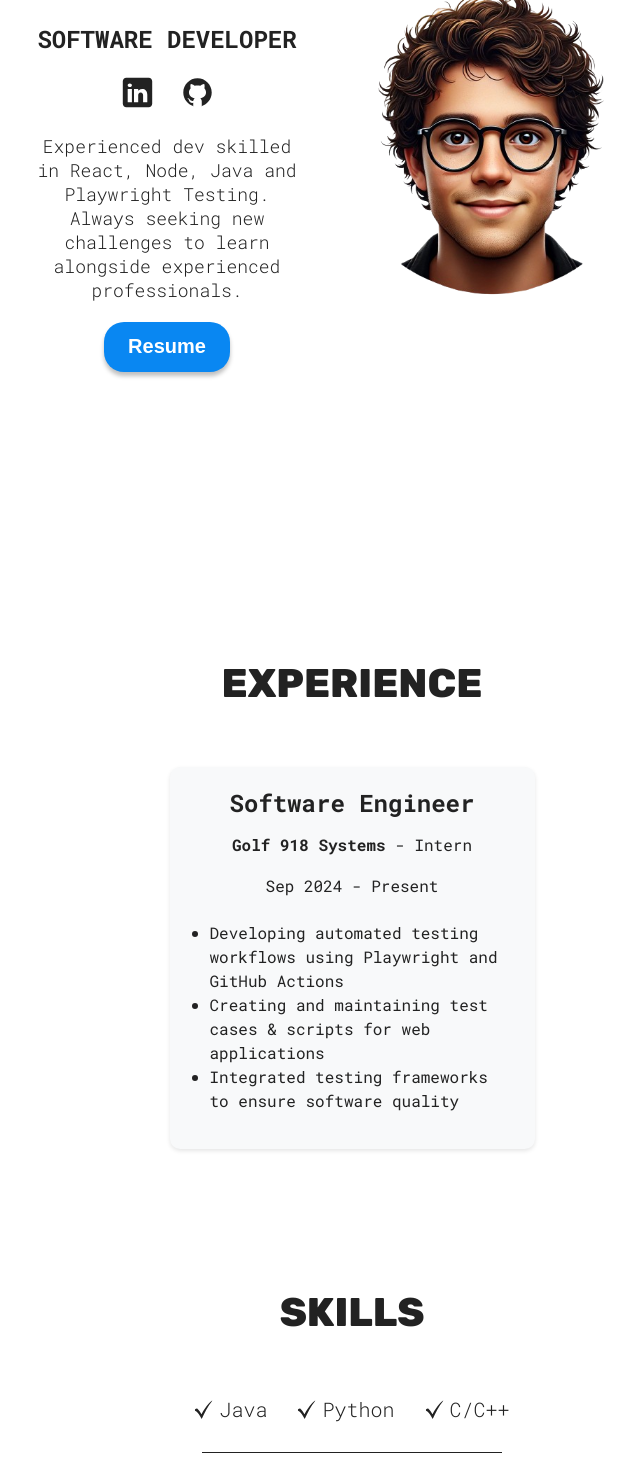
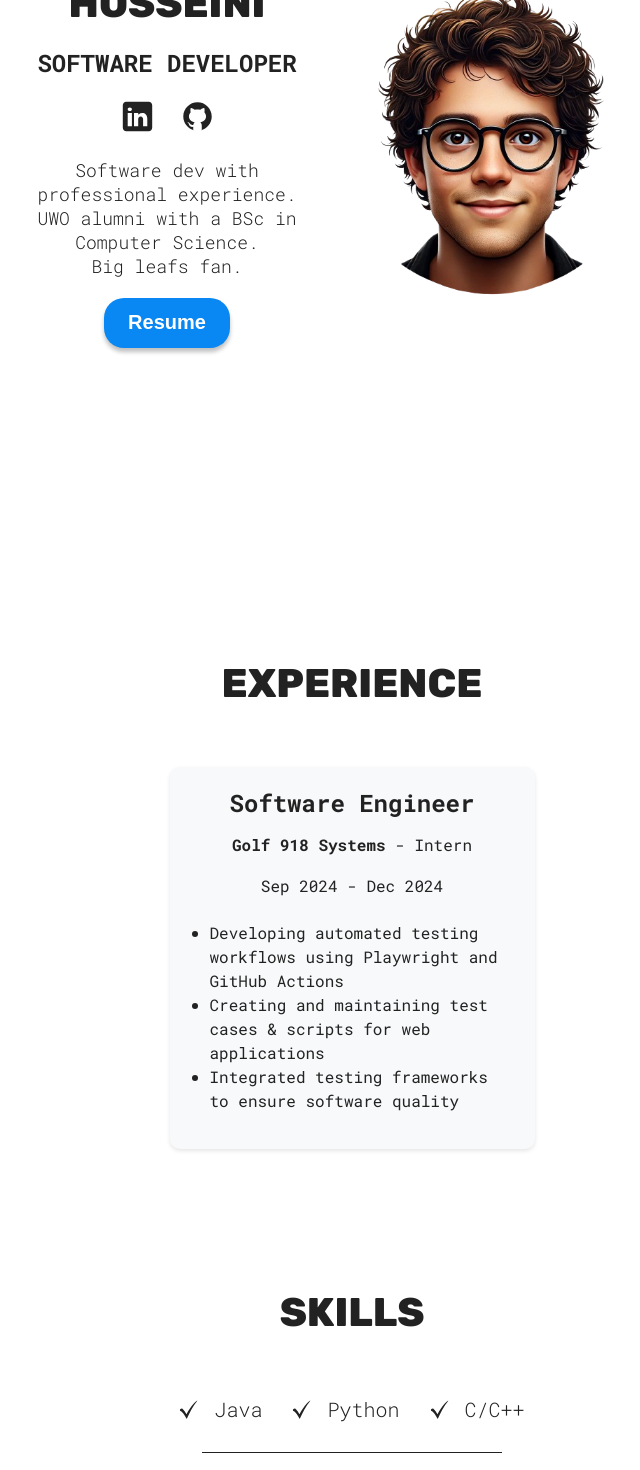
Before and after one commit to Hirbod03/PersonalWebsite, a React (Vite) app: page / in a window 1280 px wide. Shown: the part 260-1730 px from the top of the page, without its empty margins (288-928 px from the left). Built offline with nearby package versions, Linux system fonts and the light colour scheme.

Commit message:
I be changing things

```diff
--- a/package.json
+++ b/package.json
@@ -10,6 +10,7 @@
     "preview": "vite preview"
   },
   "dependencies": {
+    "pnpm": "^9.15.4",
     "react": "^18.3.1",
     "react-dom": "^18.3.1"
   },
--- a/src/sections/Experience/Experience.jsx
+++ b/src/sections/Experience/Experience.jsx
@@ -35,7 +35,7 @@ const experiences = [
     'Integrated testing frameworks to ensure software quality',
   ],
   typeOfEmployment: 'Intern',
-  employmentDuration: 'Sep 2024 - Present',
+  employmentDuration: 'Sep 2024 - Dec 2024',
   companyLink: 'https://www.linkedin.com/company/golf918/',
 }
 ];
--- a/src/sections/Hero/Hero.jsx
+++ b/src/sections/Hero/Hero.jsx
@@ -44,8 +44,9 @@ function Hero() {
                     </a>
                 </span>
                 <p className={styles.description}>
-                Experienced dev skilled in React, Node, Java and Playwright Testing.
-                Always seeking new challenges to learn alongside experienced professionals.
+                Software dev with professional experience.
+                <br></br>UWO alumni with a BSc in Computer Science.
+                <br></br>Big leafs fan.
                 </p>
                 <a href={CV} download>
                     <button className="hover">
--- a/src/sections/Skills/SkillsStyles.module.css
+++ b/src/sections/Skills/SkillsStyles.module.css
@@ -7,7 +7,7 @@
   span {
     display: flex;
     align-items: center;
-    gap: 5px;
+    gap: 15px;
   }
 
   img {
@@ -20,7 +20,7 @@
   justify-content: space-evenly;
   align-self: center;
   flex-wrap: wrap;
-  gap: 10px;
+  gap: 5px;
   row-gap: 40px;
   max-width: 26ch;
 }
```
Also changed, not shown: 1 other file (tests, documents, lock files or other folders).
